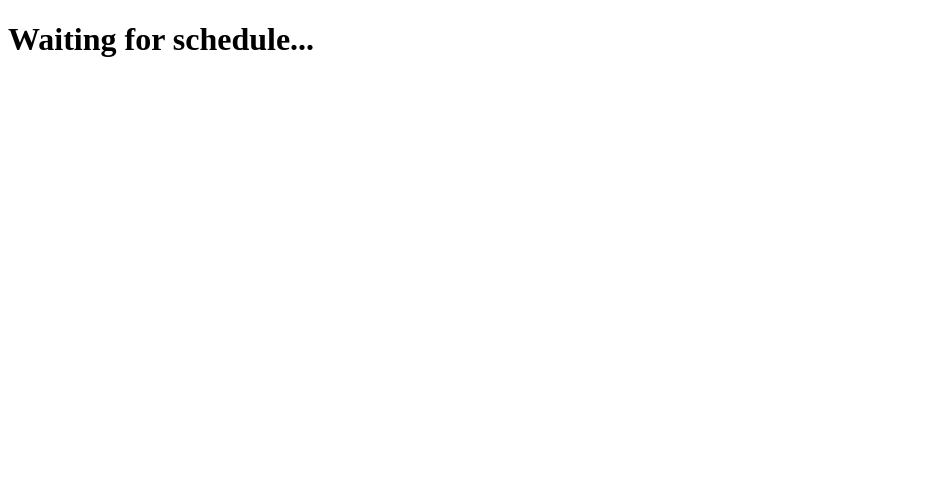
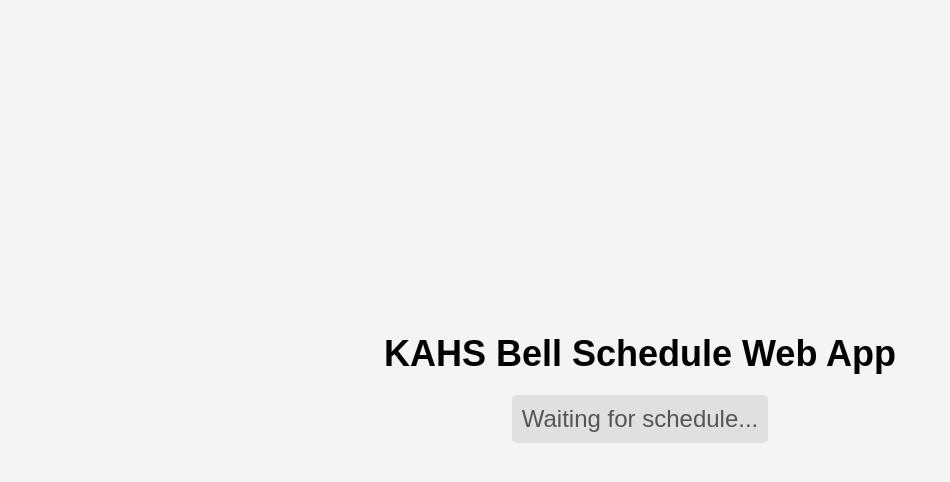
Before and after one commit to siradamkhan/KAHS-Bell-Schedule-Web-App, a plain HTML site: page index.html in a window 1280 px wide. Shown: the whole page, without its empty margins (0-950 px from the left). Drawn offline with Linux system fonts and the light colour scheme.

Commit message:
Original?

```diff
--- a/index.html
+++ b/index.html
@@ -3,13 +3,15 @@
 <head>
     <meta charset="UTF-8">
     <meta name="viewport" content="width=device-width, initial-scale=1.0">
-    <title>KAHS Bell Schedule V2.0</title>
-    <link rel="stylesheet" href="style.css">
+    <title>KAHS Bell Schedule Web App</title>
+    <link rel="stylesheet" href="styles.css"> <!-- Link to your CSS file -->
 </head>
 <body>
-    <div id="content">
-        <h1 id="status">Waiting for schedule...</h1>
+    <div id="container">
+        <h1 id="title">KAHS Bell Schedule Web App</h1>
+        <p id="periodLabel">Waiting for schedule...</p>
+        <audio id="bellSound" src="bell.mp3"></audio>
+        <script src="script.js"></script> <!-- Link to your JavaScript file -->
     </div>
-    <script src="script.js"></script>
 </body>
 </html>
```
